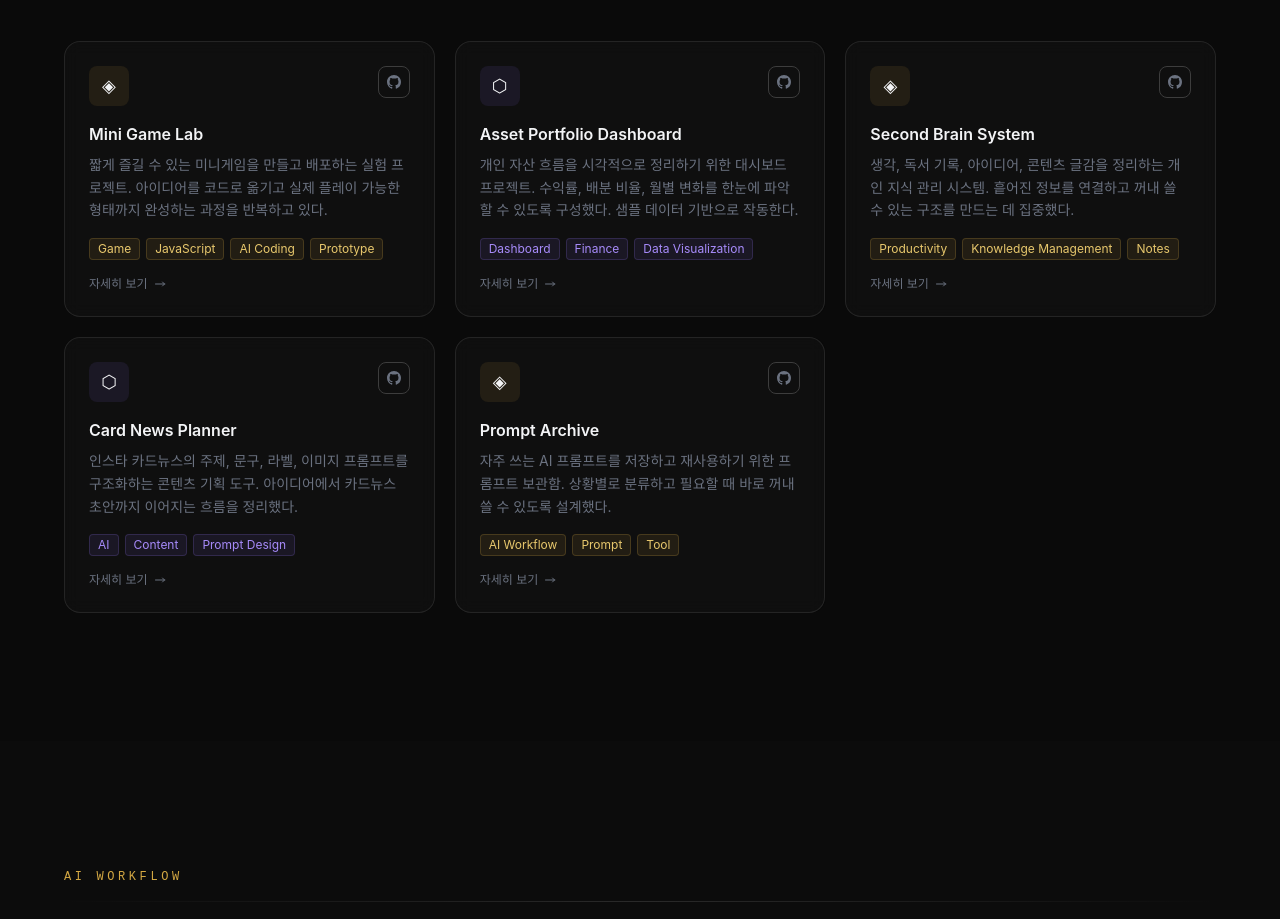
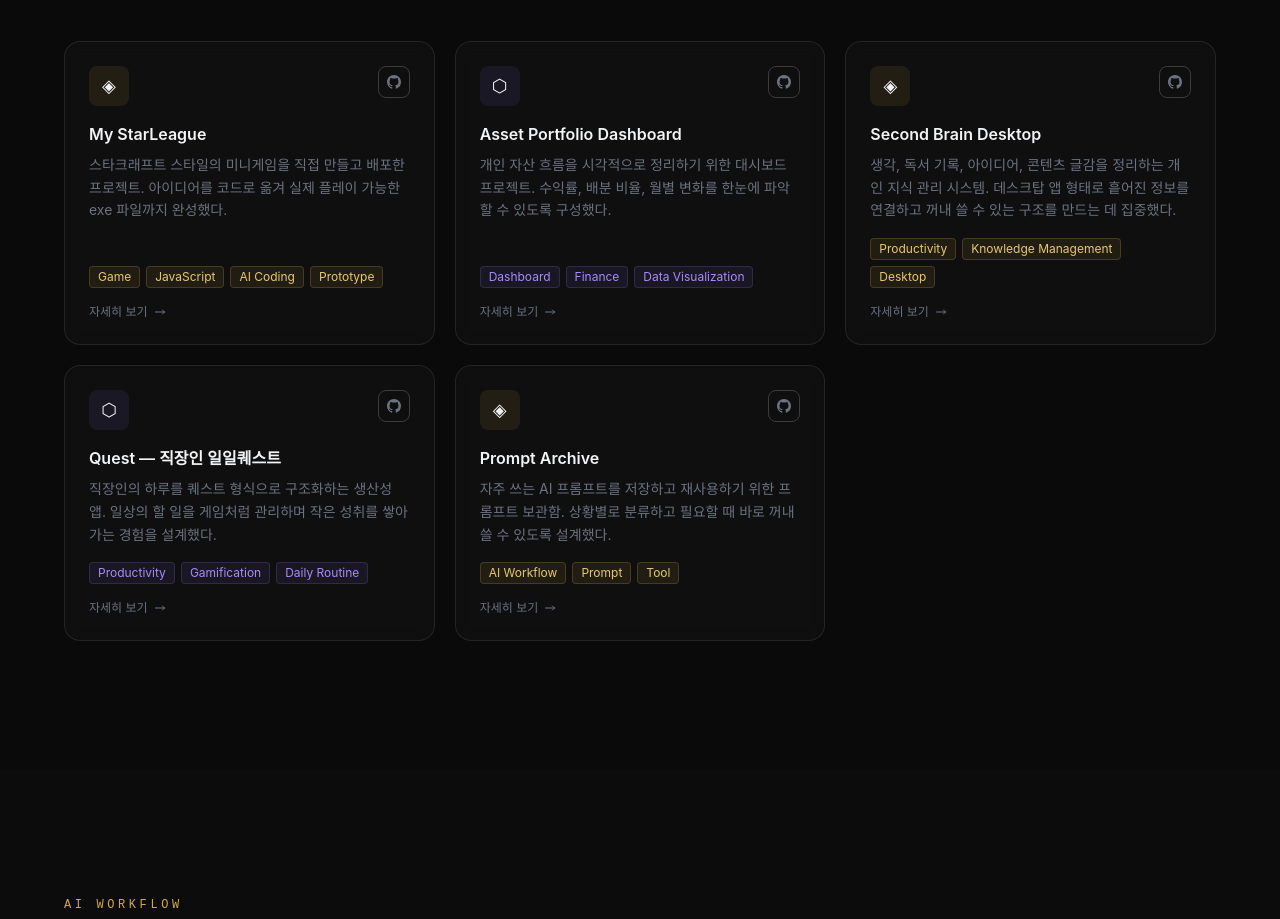
Before and after one commit to gustj369/portfolio, a React (Create React App) app: page / in a window 1280 px wide. Shown: the part 1940-2859 px from the top of the page. Built offline with nearby package versions, Linux system fonts and the light colour scheme.

Commit message:
feat: update project links and rename Mini Game -> My StarLeague, Card News -> Quest

```diff
--- a/src/data/projects.js
+++ b/src/data/projects.js
@@ -1,41 +1,41 @@
 export const projects = [
   {
     id: 1,
-    title: "Mini Game Lab",
+    title: "My StarLeague",
     description:
-      "짧게 즐길 수 있는 미니게임을 만들고 배포하는 실험 프로젝트. 아이디어를 코드로 옮기고 실제 플레이 가능한 형태까지 완성하는 과정을 반복하고 있다.",
+      "스타크래프트 스타일의 미니게임을 직접 만들고 배포한 프로젝트. 아이디어를 코드로 옮겨 실제 플레이 가능한 exe 파일까지 완성했다.",
     tags: ["Game", "JavaScript", "AI Coding", "Prototype"],
-    github: "https://github.com/gustj369/mini-game-lab",
-    demo: "#",
+    github: "https://github.com/gustj369/my-starleague",
+    demo: "https://drive.google.com/file/d/1VES7V1eHAdyd9ffJ3psmgsXPclXHLSkE/view?usp=drive_link",
     color: "gold",
   },
   {
     id: 2,
     title: "Asset Portfolio Dashboard",
     description:
-      "개인 자산 흐름을 시각적으로 정리하기 위한 대시보드 프로젝트. 수익률, 배분 비율, 월별 변화를 한눈에 파악할 수 있도록 구성했다. 샘플 데이터 기반으로 작동한다.",
+      "개인 자산 흐름을 시각적으로 정리하기 위한 대시보드 프로젝트. 수익률, 배분 비율, 월별 변화를 한눈에 파악할 수 있도록 구성했다.",
     tags: ["Dashboard", "Finance", "Data Visualization"],
-    github: "https://github.com/gustj369/asset-dashboard",
-    demo: "#",
+    github: "https://github.com/gustj369/portfolio-report",
+    demo: "https://portfolio-report-roan.vercel.app",
     color: "violet",
   },
   {
     id: 3,
-    title: "Second Brain System",
+    title: "Second Brain Desktop",
     description:
-      "생각, 독서 기록, 아이디어, 콘텐츠 글감을 정리하는 개인 지식 관리 시스템. 흩어진 정보를 연결하고 꺼내 쓸 수 있는 구조를 만드는 데 집중했다.",
-    tags: ["Productivity", "Knowledge Management", "Notes"],
-    github: "https://github.com/gustj369/second-brain",
+      "생각, 독서 기록, 아이디어, 콘텐츠 글감을 정리하는 개인 지식 관리 시스템. 데스크탑 앱 형태로 흩어진 정보를 연결하고 꺼내 쓸 수 있는 구조를 만드는 데 집중했다.",
+    tags: ["Productivity", "Knowledge Management", "Desktop"],
+    github: "https://github.com/gustj369/second-brain-desktop",
     demo: "#",
     color: "gold",
   },
   {
     id: 4,
-    title: "Card News Planner",
+    title: "Quest — 직장인 일일퀘스트",
     description:
-      "인스타 카드뉴스의 주제, 문구, 라벨, 이미지 프롬프트를 구조화하는 콘텐츠 기획 도구. 아이디어에서 카드뉴스 초안까지 이어지는 흐름을 정리했다.",
-    tags: ["AI", "Content", "Prompt Design"],
-    github: "https://github.com/gustj369/card-news-planner",
+      "직장인의 하루를 퀘스트 형식으로 구조화하는 생산성 앱. 일상의 할 일을 게임처럼 관리하며 작은 성취를 쌓아가는 경험을 설계했다.",
+    tags: ["Productivity", "Gamification", "Daily Routine"],
+    github: "https://github.com/gustj369/Quest",
     demo: "#",
     color: "violet",
   },
```
